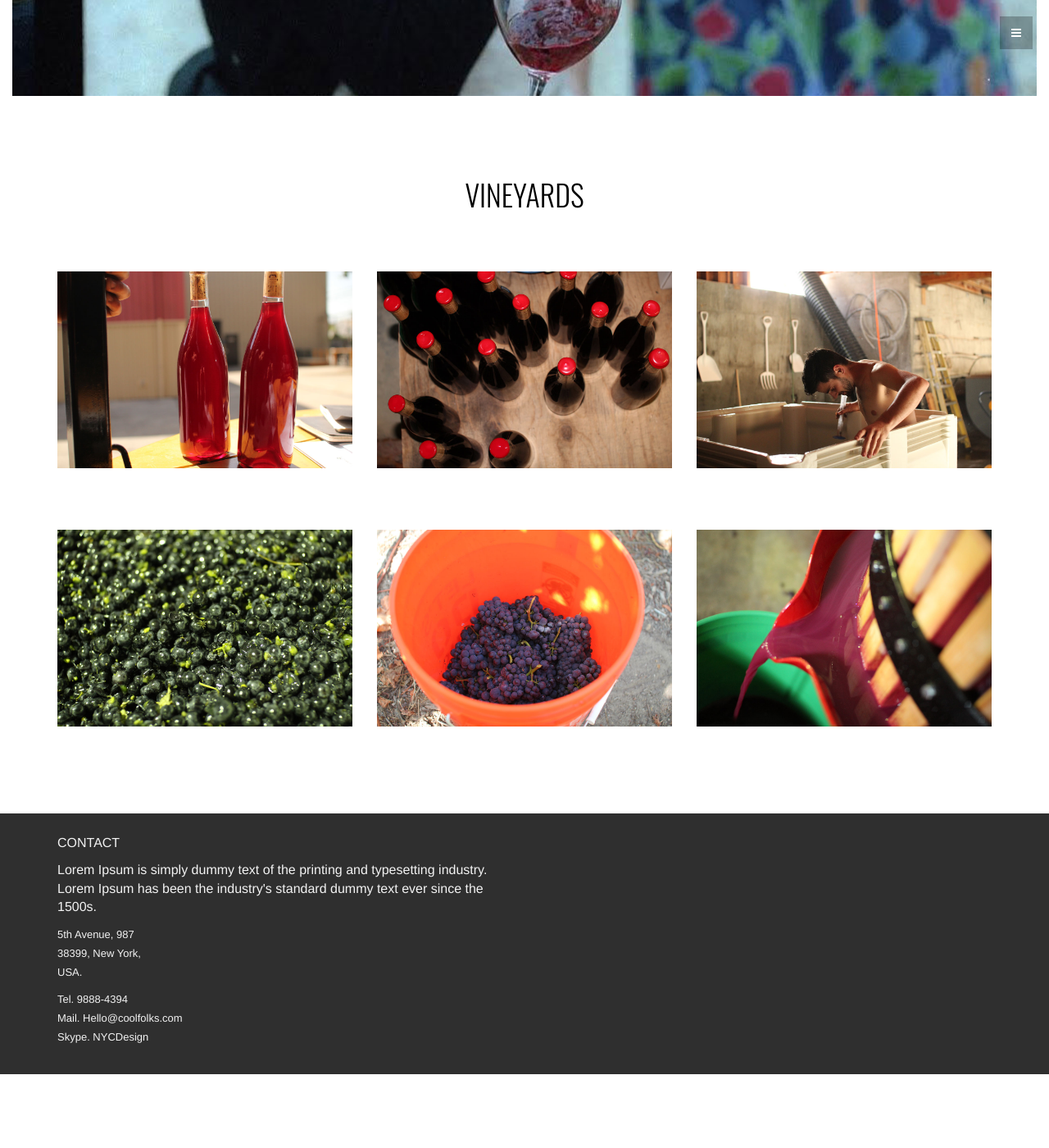
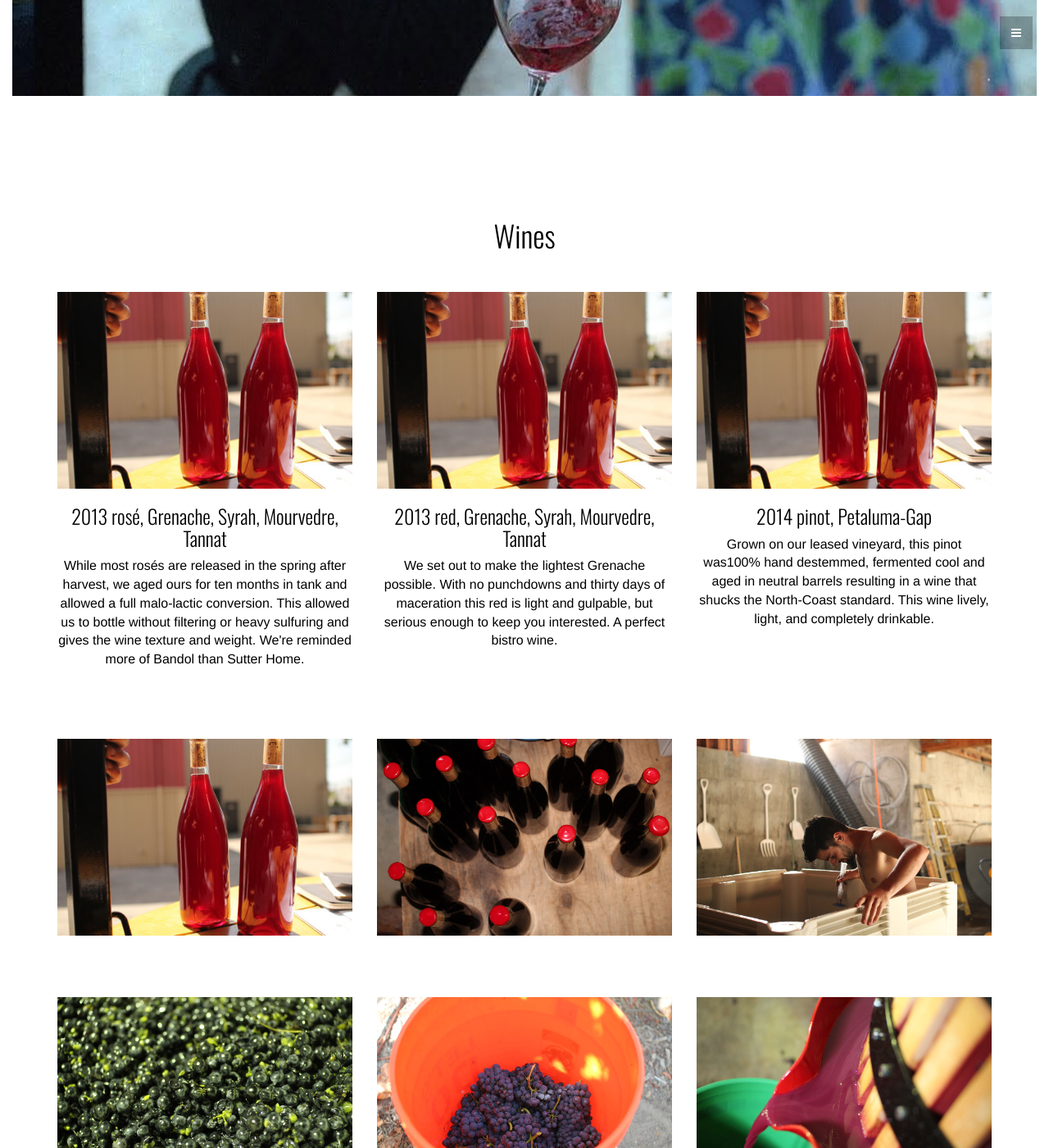
Before and after one commit to iamciera/websiteLesLunes, a Jekyll site: the page index.html, which Jekyll copies as it is, in a window 1280 px wide and 1400 px high, scrolled down 2675 px. Shown: the whole window at 82% size. Built offline with Jekyll 4.4.1, drawn with Linux system fonts in a browser that asks for light colours; nearby versions of some CDN libraries; Markdown is read by kramdown in place of the engine named in the settings; before the commit the page ends 3985 px from its top, so only the background shows below that; some of the changed text lies outside the part shown.

Commit message:
updated sections from Shaunts request

```diff
--- a/index.html
+++ b/index.html
@@ -115,18 +115,49 @@
 	<! -- PORTFOLIO SEPARATOR -->
 	<div class="sep portfolio" data-stellar-background-ratio="0.5"></div>
 
+
+
 	<! -- PORTFOLIO SECTION -->
 	<section id="portfolio" name="portfolio"></section>
 	<div id="portfoliowrap">
+
+		<div class="container">
+			<div class="row mt centered">
+				<h1>Wines</h1>
+				<div class="col-lg-4">
+					<div class="photo">
+                    	<center><img class="img-responsive" height = "300" src="assets/img/red2014.jpg"></center>
+	                </div>
+					<h3>2013 rosé, Grenache, Syrah, Mourvedre, Tannat</h3>
+					<p>While most rosés are released in the spring after harvest, we aged ours for ten months in tank and allowed a full malo-lactic conversion. This allowed us to bottle without filtering or heavy sulfuring and gives the wine texture and weight. We're reminded more of Bandol than Sutter Home.</p>
+				</div>
+				<div class="col-lg-4">
+				<div class="photo">
+                    	<center><img class="img-responsive" height = "300" src="assets/img/red2014.jpg"></center>
+	                </div>
+					<h3>2013 red, Grenache, Syrah, Mourvedre, Tannat</h3>
+					<p>We set out to make the lightest Grenache possible. With no punchdowns and thirty days of maceration this red is light and gulpable, but serious enough to keep you interested. A perfect bistro wine.</p>
+				</div>
+				<div class="col-lg-4">
+					<div class="photo">
+		                	<center><img class="img-responsive" height = "300" src="assets/img/red2014.jpg"></center>
+		            </div>
+					<h3>2014 pinot, Petaluma-Gap</h3>
+					<p>Grown on our leased vineyard, this pinot was100% hand destemmed, fermented cool and aged in neutral barrels resulting in a wine that shucks the North-Coast standard. This wine lively, light, and completely drinkable.</p>
+				</div>
+
+			</div><! --/row -->
+		</div><! --/container -->
+
 		<div class="container">
 			<div class="row">
-				<h1>VINEYARDS</h1>
+				<h1></h1>
 				<div class="col-lg-4 col-md-4 col-sm-4 col-xs-12 desc">
 					<div class="project-wrapper">
 	                    <div class="project">
 	                        <div class="photo-wrapper">
 	                            <div class="photo">
-	                            	<a class="fancybox" href="assets/img/portfolio/port04.jpg"><img class="img-responsive" src="assets/img/red2014.jpg" alt=""></a>
+	                            	<a class="fancybox" href="assets/img/red2014.jpg"><img class="img-responsive" src="assets/img/red2014.jpg" alt=""></a>
 	                            </div>
 	                            <div class="overlay"></div>
 	                        </div>
@@ -139,7 +170,7 @@
 	                    <div class="project">
 	                        <div class="photo-wrapper">
 	                            <div class="photo">
-	                            	<a class="fancybox" href="assets/img/portfolio/port05.jpg"><img class="img-responsive" src="assets/img/waxedBottles.jpg" alt=""></a>
+	                            	<a class="fancybox" href="assets/img/waxedBottles.jpg"><img class="img-responsive" src="assets/img/waxedBottles.jpg" alt=""></a>
 	                            </div>
 	                            <div class="overlay"></div>
 	                        </div>
@@ -152,7 +183,7 @@
 	                    <div class="project">
 	                        <div class="photo-wrapper">
 	                            <div class="photo">
-	                            	<a class="fancybox" href="assets/img/portfolio/port06.jpg"><img class="img-responsive" src="assets/img/samTank.jpg" alt=""></a>
+	                            	<a class="fancybox" href="assets/img/samTank.jpg"><img class="img-responsive" src="assets/img/samTank.jpg" alt=""></a>
 	                            </div>
 	                            <div class="overlay"></div>
 	                        </div>
@@ -167,7 +198,7 @@
 	                    <div class="project">
 	                        <div class="photo-wrapper">
 	                            <div class="photo">
-	                            	<a class="fancybox" href="assets/img/portfolio/port01.jpg"><img class="img-responsive" src="assets/img/spider.jpg" alt=""></a>
+	                            	<a class="fancybox" href="assets/img/spider.jpg"><img class="img-responsive" src="assets/img/spider.jpg" alt=""></a>
 	                            </div>
 	                            <div class="overlay"></div>
 	                        </div>
@@ -180,7 +211,7 @@
 	                    <div class="project">
 	                        <div class="photo-wrapper">
 	                            <div class="photo">
-	                            	<a class="fancybox" href="assets/img/portfolio/port02.jpg"><img class="img-responsive" src="assets/img/pinotBucket.jpg" alt=""></a>
+	                            	<a class="fancybox" href="assets/img/pinotBucket.jpg"><img class="img-responsive" src="assets/img/pinotBucket.jpg" alt=""></a>
 	                            </div>
 	                            <div class="overlay"></div>
 	                        </div>
@@ -193,7 +224,7 @@
 	                    <div class="project">
 	                        <div class="photo-wrapper">
 	                            <div class="photo">
-	                            	<a class="fancybox" href="assets/img/portfolio/port03.jpg"><img class="img-responsive" src="assets/img/pour.jpg" alt=""></a>
+	                            	<a class="fancybox" href="assets/img/pour.jpg"><img class="img-responsive" src="assets/img/pour.jpg" alt=""></a>
 	                            </div>
 	                            <div class="overlay"></div>
 	                        </div>
@@ -220,16 +251,11 @@
 			<div class="row">
 				<div class="col-lg-6">
 					<p>CONTACT</p>
-					<p>Lorem Ipsum is simply dummy text of the printing and typesetting industry. Lorem Ipsum has been the industry's standard dummy text ever since the 1500s.</p>
+					<p></p>
 					<p>
-						<small>5th Avenue, 987<br/>
-						38399, New York,<br/>
-						USA.</small>
-					</p>
-					<p>
-						<small>Tel. 9888-4394<br/>
-						Mail. Hello@coolfolks.com<br/>
-						Skype. NYCDesign
+						<small>Tel. 510.813.3730<br/>
+						Tel. 707.479.3325<br/>
+						Mail. contact@lesluneswine.com<br/></small>
 					</p>
 		</div><! --/row -->
 		</div><!-- /container -->
```
Also changed, not shown: assets/css/bootstrap.css, assets/img/red2014.jpg.
